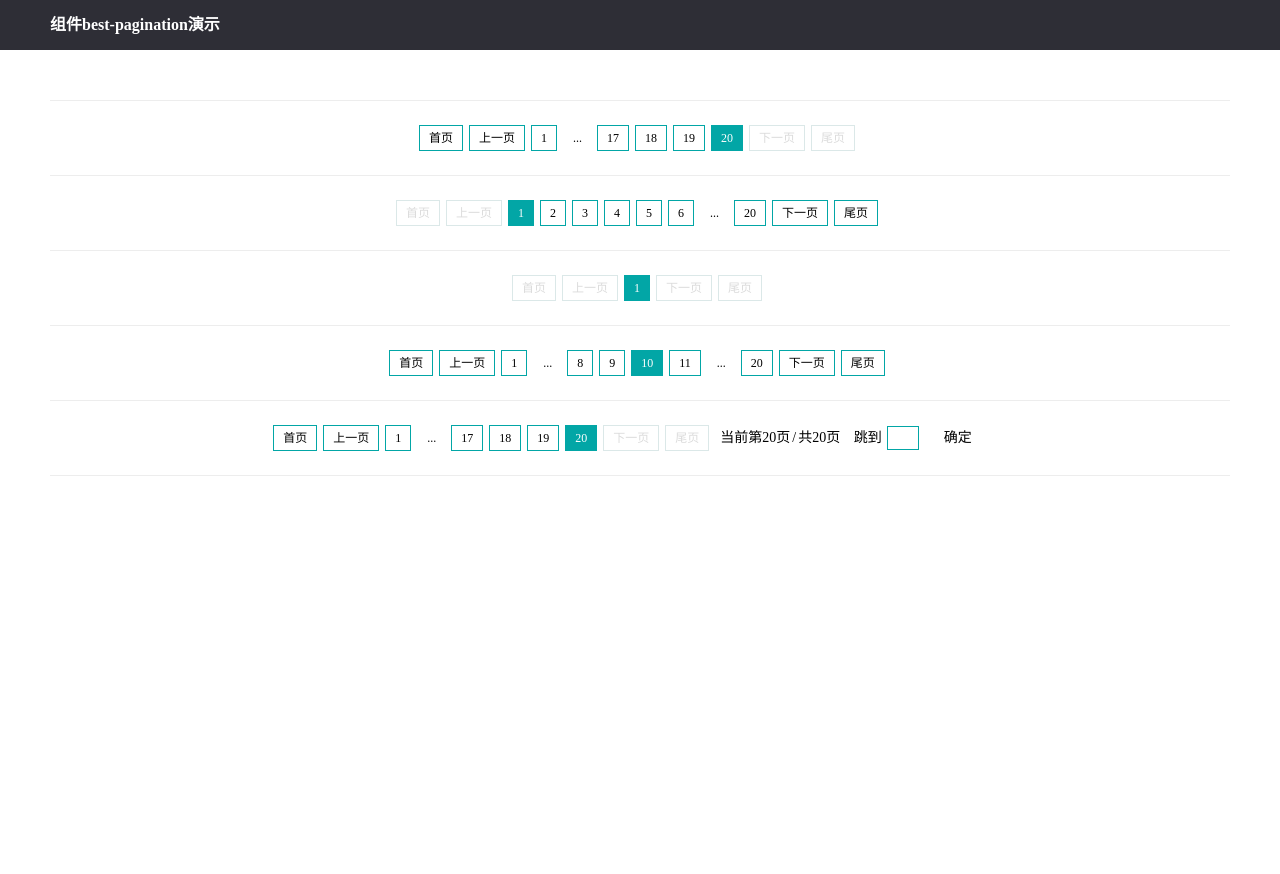
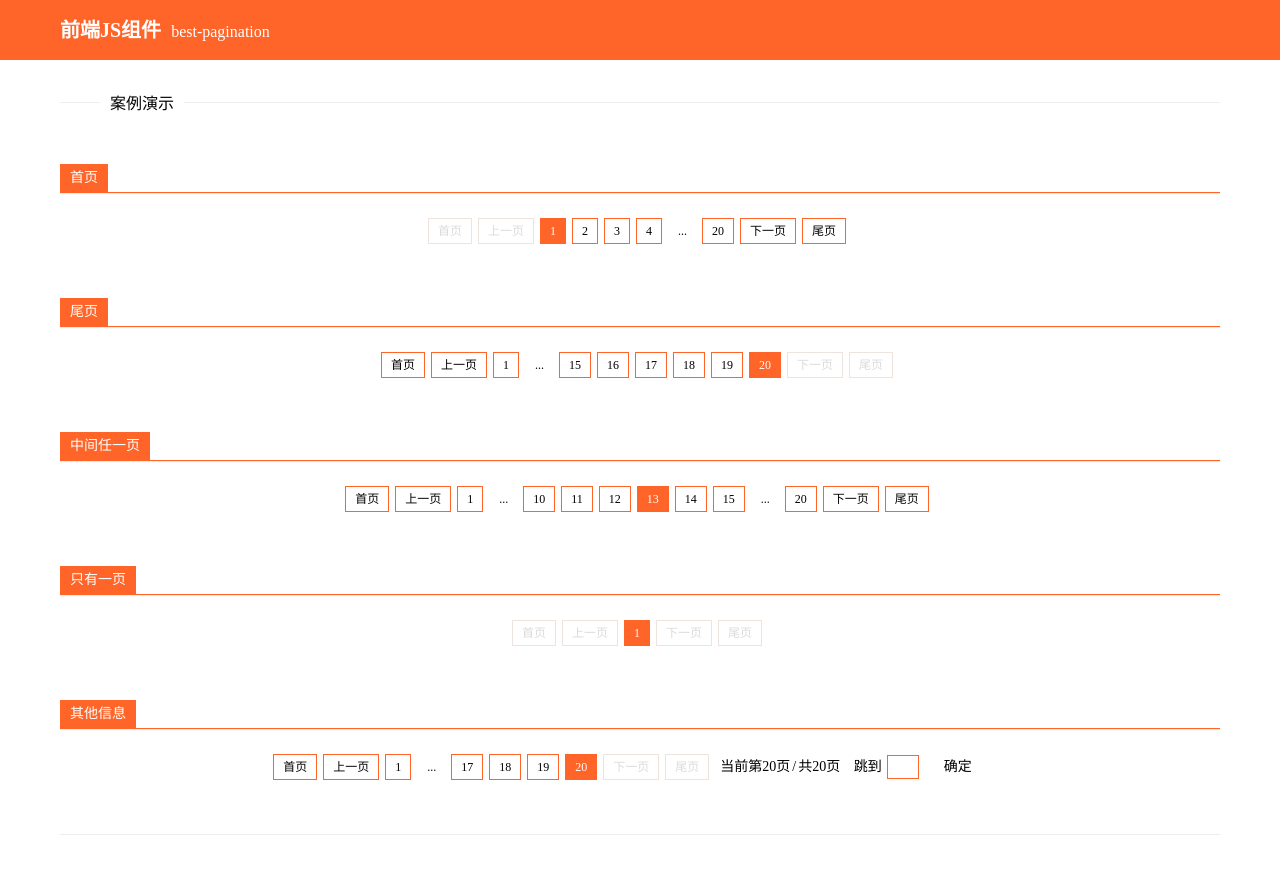
Before and after one commit to chenyangdamon/best-pagination, a website: page src/index.html in a window 1280 px wide. Before the commit the page ends 800 px from the top, so only its background shows below. Drawn offline with nearby package versions, Linux system fonts and the light colour scheme; files that its build step writes are made by us from their sources.

Commit message:
修改主题色

```diff
--- a/src/index.html
+++ b/src/index.html
@@ -11,30 +11,38 @@
     <!-- example 演示 -->
     <div class="example">
         <div class="example-top">
-            <h4>组件best-pagination演示</h4>
+            <div class="title">前端JS组件<strong>best-pagination</strong></div>
             <p></p>
         </div>
         <div class="example-container">
+            <fieldset>
+                <legend>案例演示</legend>
+            </fieldset>
+            <div class="example-container-title"> <span>首页</span> </div>
             <div class="example-container-row">
                 <!-- 分页组件 -->
                 <div id="J-pagination1" class="pagination-wrap"></div>
                 <!-- 分页组件 -->
             </div>
+            <div class="example-container-title"> <span>尾页</span> </div>
             <div class="example-container-row">
                 <!-- 分页组件 -->
                 <div id="J-pagination2" class="pagination-wrap"></div>
                 <!-- 分页组件 -->
             </div>
+            <div class="example-container-title"> <span>中间任一页</span> </div>
             <div class="example-container-row">
                 <!-- 分页组件 -->
                 <div id="J-pagination3" class="pagination-wrap"></div>
                 <!-- 分页组件 -->
             </div>
+            <div class="example-container-title"> <span>只有一页</span> </div>
             <div class="example-container-row">
                 <!-- 分页组件 -->
                 <div id="J-pagination4" class="pagination-wrap"></div>
                 <!-- 分页组件 -->
             </div>
+            <div class="example-container-title"> <span>其他信息</span> </div>
             <div class="example-container-row">
                 <!-- 分页组件 -->
                 <div id="J-pagination5" class="pagination-wrap"></div>
--- a/src/js/best-pagination.js
+++ b/src/js/best-pagination.js
@@ -25,7 +25,7 @@
 		 */
 		this.defaultOption = {
 			//放置分页组件的容器
-			container: "",
+			container: $("body"),
 			// 当前页码
 			curPage: 1,
 			// 总页码
--- a/src/js/example.js
+++ b/src/js/example.js
@@ -2,14 +2,14 @@
  * @Author: chenyang_pc
  * @Date:   2017-10-28 22:08:02
  * @Last Modified by:   chenyang_pc
- * @Last Modified time: 2017-11-02 15:42:00
+ * @Last Modified time: 2017-11-03 14:49:28
  */
 
 $(function() {
 
 	var pagination = new Pagination({
 		container: $("#J-pagination1"),
-		curPage: 21,
+		curPage: 1,
 		totalPage: 20,
 		handler: function(value) {
 			console.log(value);
@@ -18,7 +18,7 @@ $(function() {
 
 	var pagination = new Pagination({
 		container: $("#J-pagination2"),
-		curPage: 1,
+		curPage: 20,
 		totalPage: 20,
 		range:6, // 修改范围
 		handler: function(value) {
@@ -28,8 +28,8 @@ $(function() {
 
 	var pagination = new Pagination({
 		container: $("#J-pagination3"),
-		curPage: 1,
-		totalPage: 1,
+		curPage: 13,
+		totalPage: 20,
 		range:6, // 修改范围
 		handler: function(value) {
 			console.log(value);
@@ -37,8 +37,8 @@ $(function() {
 	});
 	var pagination = new Pagination({
 		container: $("#J-pagination4"),
-		curPage: 10,
-		totalPage: 20,
+		curPage: 1,
+		totalPage: 1,
 		handler: function(value) {
 			console.log(value);
 		}
--- a/src/scss/best-pagination.scss
+++ b/src/scss/best-pagination.scss
@@ -6,7 +6,7 @@
  * @Date   : 2017-02-28 22:08:02
  */
 
-$pagination-theme : #02A6A6;
+$pagination-theme : #ff6428;
 // $pagination-theme: $color-theme;
 //是否有圆角
 $pagination-is-radius: false;
@@ -34,8 +34,12 @@ $pagination-radius: 3px;
             border: 1px solid $pagination-theme;
             transition: background .2s;
 
-            &:hover {
+            &:active,&:visited {
                 background-color: $pagination-theme;
+                color: #FFF;
+            }
+            &:hover{
+                background-color: lighten($pagination-theme,13%);
                 color: #FFF;
             }
 
--- a/src/scss/example.scss
+++ b/src/scss/example.scss
@@ -1,4 +1,7 @@
-/* example */
+/*
+ Example
+ */
+
 * {
     margin: 0;
     padding: 0;
@@ -7,24 +10,55 @@
     font-style: normal;
     text-decoration: none;
 }
+$example-theme-color: #ff6428;
 .example {
     &-top {
-        padding: 0 50px;
-        height: 50px;
-        line-height: 50px;
-        background: #2E2E36;
+        padding: 0 60px;
+        height: 60px;
+        line-height: 60px;
+        background: $example-theme-color;
         color: #FFF;
-        h4 {
-            font-size: 16px;
+        .title {
+            font-size: 20px;
+            font-weight: bold;
+            strong {
+                margin-left: 10px;
+                font-size: 16px;
+                font-weight: normal;
+            }
         }
     }
     &-container {
-        padding: 50px;
-        &-local{
-            height:300px;
-            border:1px solid #ddd;
+        padding: 30px 60px;
+        fieldset {
+            margin-bottom:50px;
+            border: none;
+            border-top: 1px solid #eee;
+            legend {
+                margin-left: 40px;
+                padding: 0 10px; // height:30px;
+                font-size: 16px;
+            }
+        }
+        &-local {
+            height: 300px;
+            border: 1px solid #ddd;
+        }
+        &-title {
+            height: 28px;
+            line-height: 28px;
+            border-bottom: 1px solid $example-theme-color;
+            color: $example-theme-color;
+            font-size: 12px;
+            span {
+                float: left;
+                padding: 0 10px;
+                background: $example-theme-color;
+                color: #FFF;
+            }
         }
         &-row {
+            margin-bottom:30px;
             padding: 20px 0;
             border-top: 1px solid #ededed;
         }
```
Also changed, not shown: dist/css/best-pagination.css, dist/css/example.css, dist/index.html, dist/js/best-pagination.js, dist/js/example.js.
